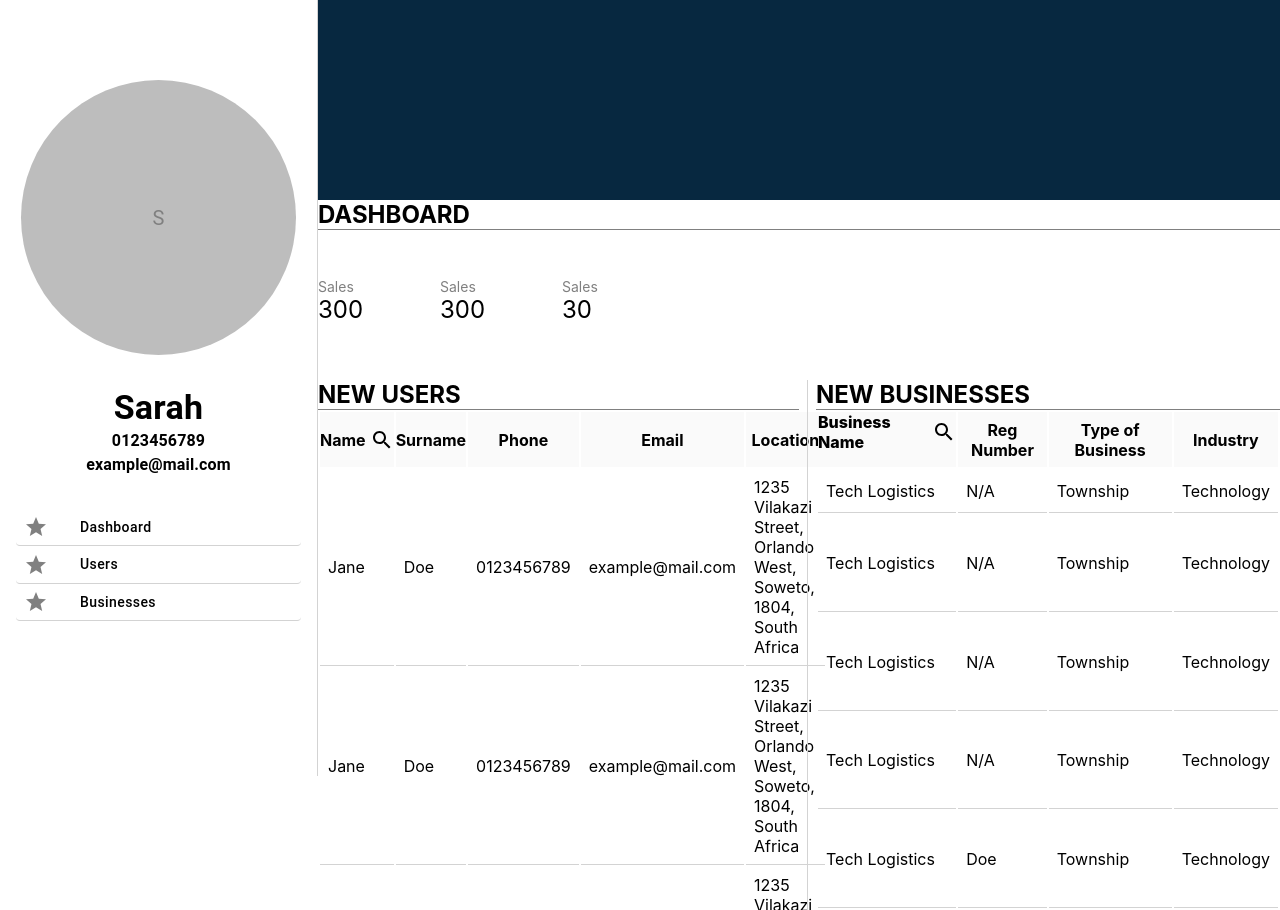
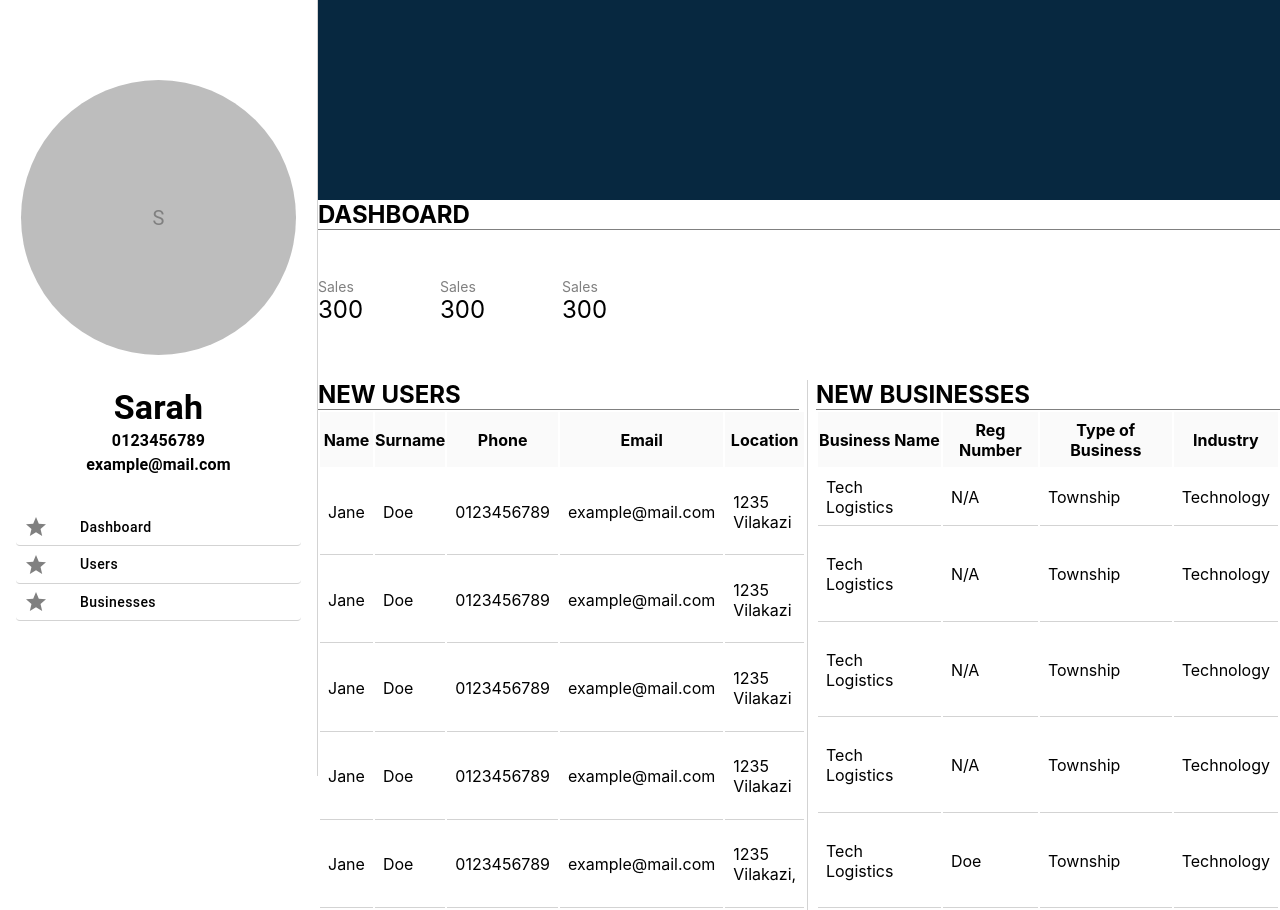
Before and after one commit to atlegilemarketing/-ATLEGILE-MARKETING-SOLUTIONS-CMS, a React (Create React App) app: page /main/dashboard in a window 1280 px wide. Built offline with nearby package versions, Linux system fonts and the light colour scheme.

Commit message:
updated the dashboard

```diff
--- a/src/App.css
+++ b/src/App.css
@@ -111,5 +111,5 @@ App {
     }
 .th {
       background-color: #F2F2F2;
-
+      font-weight: 800;
     }
--- a/src/CMS/Dashboard.js
+++ b/src/CMS/Dashboard.js
@@ -1,6 +1,5 @@
 import React from "react";
 import "../App.css";
-import SearchIcon from '@mui/icons-material/Search';
 
 function Dashboard() {
   return (
@@ -10,7 +9,7 @@ function Dashboard() {
         <h2>Dashboard</h2>
         <div className="statsContainer">
           <div style={{ display: "flex", flexDirection: "column", width: 122 }}>
-          <p className="statsName">Sales</p>
+            <p className="statsName">Sales</p>
             <p className="statsNumber">300</p>
           </div>
           <div style={{ display: "flex", flexDirection: "column", width: 122 }}>
@@ -18,25 +17,18 @@ function Dashboard() {
             <p className="statsNumber">300</p>
           </div>
           <div style={{ display: "flex", flexDirection: "column", width: 122 }}>
-          <p className="statsName">Sales</p>
-            <p className="statsNumber">30</p>
+            <p className="statsName">Sales</p>
+            <p className="statsNumber">300</p>
           </div>
         </div>
         <div className="tableContainer">
           <div className="tableBoxContainer" style={{ marginRight: 8 }}>
             <h2>New Users</h2>
-            <div
-              style={{ width: "100%", height: 500 }}
-            >
+            <div style={{ width: "100%", height: 500 }}>
               <table style={{ width: "100%", height: 500 }}>
                 <thead style={{ height: "55px", width: "154px" }}>
-                  <tr style={{backgroundColor: "#FAFAFA"}}>
-                  <th>
-                      <div style={{ display: 'flex', alignItems: 'center' }}>
-                        Name
-                        <SearchIcon style={{ marginLeft: '4px'}}  />
-                      </div>
-                    </th>
+                  <tr style={{ backgroundColor: "#FAFAFA" }}>
+                    <th>Name</th>
                     <th>Surname</th>
                     <th>Phone</th>
                     <th>Email</th>
@@ -44,54 +36,40 @@ function Dashboard() {
                   </tr>
                 </thead>
                 <tbody style={{ height: "55px", width: "770px" }}>
-                  <tr >
+                  <tr>
                     <td>Jane</td>
                     <td>Doe</td>
                     <td>0123456789</td>
                     <td>example@mail.com</td>
-                    <td >
-                      1235 Vilakazi Street, Orlando West, Soweto, 1804, South
-                      Africa
-                    </td>
+                    <td>1235 Vilakazi</td>
                   </tr>
                   <tr>
                     <td>Jane</td>
                     <td>Doe</td>
                     <td>0123456789</td>
                     <td>example@mail.com</td>
-                    <td >
-                      1235 Vilakazi Street, Orlando West, Soweto, 1804, South
-                      Africa
-                    </td>
+                    <td>1235 Vilakazi</td>
                   </tr>
                   <tr>
                     <td>Jane</td>
                     <td>Doe</td>
                     <td>0123456789</td>
                     <td>example@mail.com</td>
-                    <td >
-                      1235 Vilakazi Street, Orlando West, Soweto, 1804, South
-                      Africa
-                    </td>
+                    <td>1235 Vilakazi</td>
                   </tr>
                   <tr>
                     <td>Jane</td>
                     <td>Doe</td>
                     <td>0123456789</td>
                     <td>example@mail.com</td>
-                    <td >
-                      1235 Vilakazi Street, Orlando West, Soweto, 1804, South
-                      Africa
-                    </td>
+                    <td>1235 Vilakazi</td>
                   </tr>
                   <tr>
                     <td>Jane</td>
                     <td>Doe</td>
                     <td>0123456789</td>
                     <td>example@mail.com</td>
-                    <td>
-                      1235 Vilakazi, Orlando West, Soweto, 1804, South Africa
-                    </td>
+                    <td>1235 Vilakazi,</td>
                   </tr>
                 </tbody>
               </table>
@@ -100,16 +78,18 @@ function Dashboard() {
           <div className="vLine"></div>
           <div className="tableBoxContainer" style={{ marginLeft: 8 }}>
             <h2>New Businesses</h2>
-            <div
-              style={{ width: "100%", height: 500}}
-            >
+            <div style={{ width: "100%", height: 500 }}>
               <table style={{ width: "100%", height: 500 }}>
-                <thead style={{ height: "55px", width: "770px", fontWeight:800, fontSize: "16" }}>
-                <tr style={{backgroundColor: "#FAFAFA"}}>
-                <div style={{ display: 'flex', alignItems: 'center' }}>
-                        Business Name
-                        <SearchIcon style={{ marginLeft: '4px'}} />
-                      </div>
+                <thead
+                  style={{
+                    height: "55px",
+                    width: "770px",
+                    fontWeight: 800,
+                    fontSize: "16",
+                  }}
+                >
+                  <tr style={{ backgroundColor: "#FAFAFA" }}>
+                    <th>Business Name</th>
                     <th>Reg Number</th>
                     <th>Type of Business</th>
                     <th>Industry</th>
```
